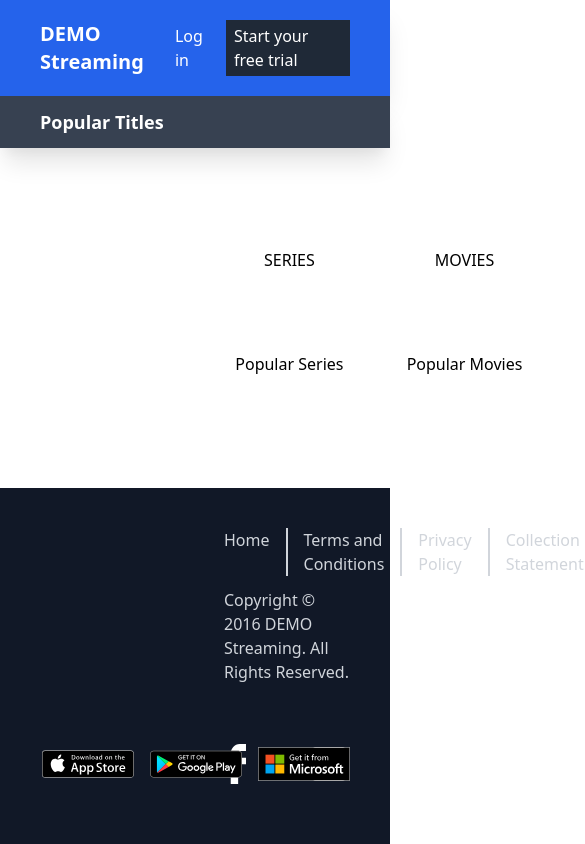
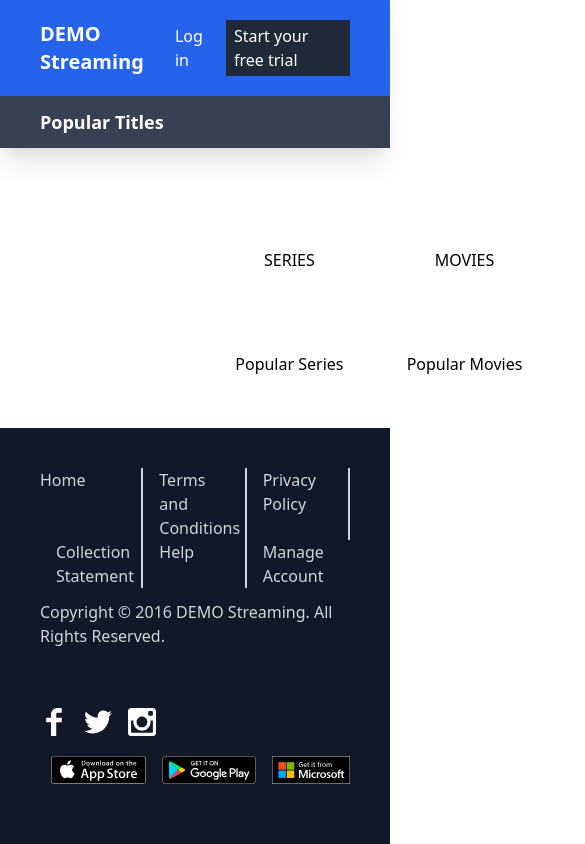
Before and after one commit to ponyjackal/react-movies-series, a React (Create React App) app: page /home in a window 390 px wide. Shown: the top 844 px of the page, 585 px wide, since content can reach past the window. Built offline with nearby package versions, Linux system fonts and the light colour scheme.

Commit message:
make Footer reponsive

```diff
--- a/src/components/Footer.js
+++ b/src/components/Footer.js
@@ -3,15 +3,16 @@ import { Link } from "react-router-dom";
 
 const cStyles = {
   footer:
-    "flex flex-col justify-between bg-gray-900 text-gray-300 py-10 pl-56 pr-10 space-y-10",
+    "flex flex-col justify-between bg-gray-900 text-gray-300 py-10 pl-10 md:pl-36 lg:pl-56 pr-10 space-y-10",
   footerTop: "flex flex-col justify-between space-y-3",
-  menu: "flex flex-row justify-start space-x-4",
+  menu: "grid grid-cols-3 md:flex md:flex-row justify-start space-x-4",
   menuItem: "border-r-2 pr-4 border-gray-300",
-  footBottom: "flex felx-row justify-between items-center py-5",
+  footBottom:
+    "flex flex-col justify-start item-start space-y-5 md:flex-row md:justify-between md:items-center md:space-y-0 py-5",
   socialContainer: "flex felx-row justify-start space-x-4",
-  socialIcon: "w-10 h-10",
+  socialIcon: "w-7 h-7 md:w-9 md:h-9 lg:w-10 lg:h-10",
   storeContainer: "flex felx-row justify-end items-center space-x-4",
-  storeIcon: "h-10",
+  storeIcon: "h-7 md:h-9 lg:h-10",
 };
 
 const Footer = () => {
```
